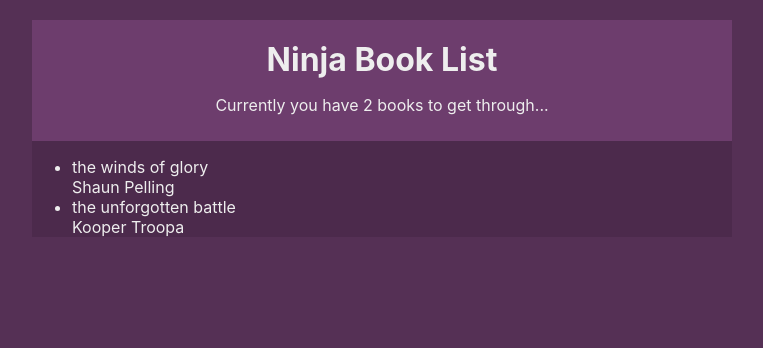
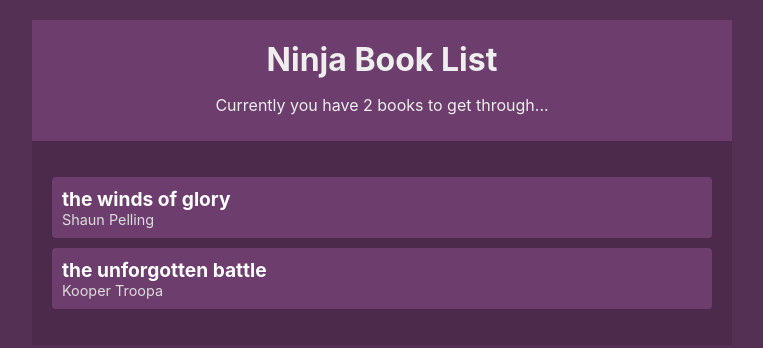
Before and after one commit to VisheshSingh/React-Book-List-app, a React (Create React App) app: page / in a window 1280 px wide. Shown: the top 348 px of the page, without its empty margins (258-1021 px from the left). Built offline with nearby package versions, Linux system fonts and the light colour scheme.

Commit message:
styling book-list

```diff
--- a/src/index.css
+++ b/src/index.css
@@ -30,3 +30,41 @@
 .navbar h1 {
   margin: 10px 0;
 }
+
+.book-list {
+  padding: 20px;
+}
+
+.book-list ul {
+  padding: 0;
+  list-style-type: none;
+}
+
+.book-list li {
+  background: #6d3d6d;
+  padding: 10px;
+  margin: 10px auto;
+  cursor: pointer;
+  border-radius: 4px;
+}
+
+.book-list li:hover {
+  opacity: 0.7;
+  text-decoration: line-through;
+}
+
+.book-list .title {
+  font-weight: bold;
+  color: #fff;
+  font-size: 1.2rem;
+}
+
+.book-list .author {
+  color: #ddd;
+  font-size: 0.9rem;
+}
+
+.empty {
+  padding: 20px;
+  text-align: center;
+}
```
